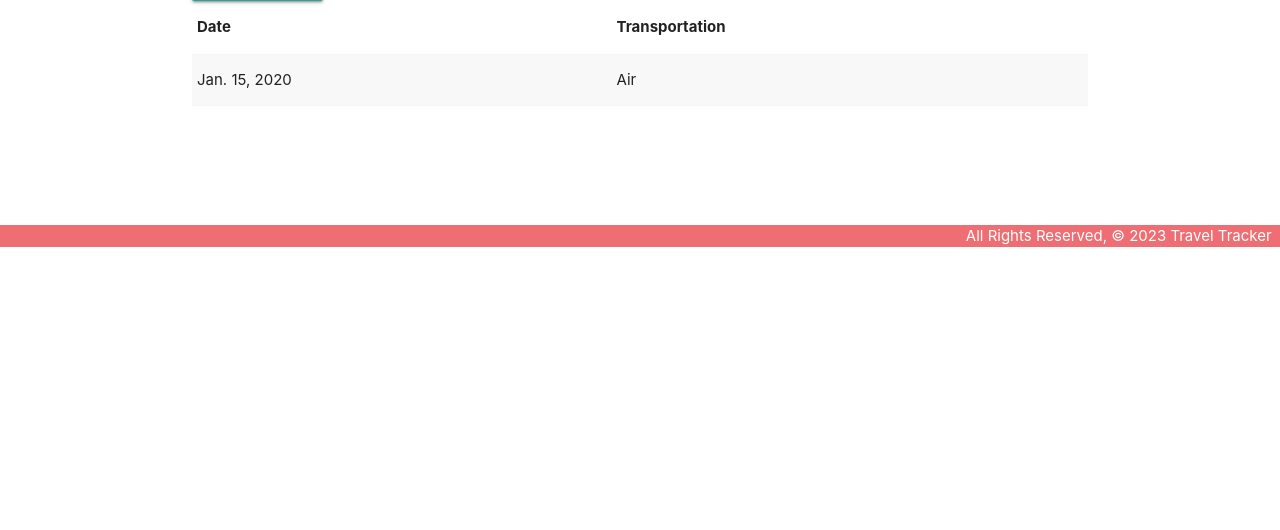
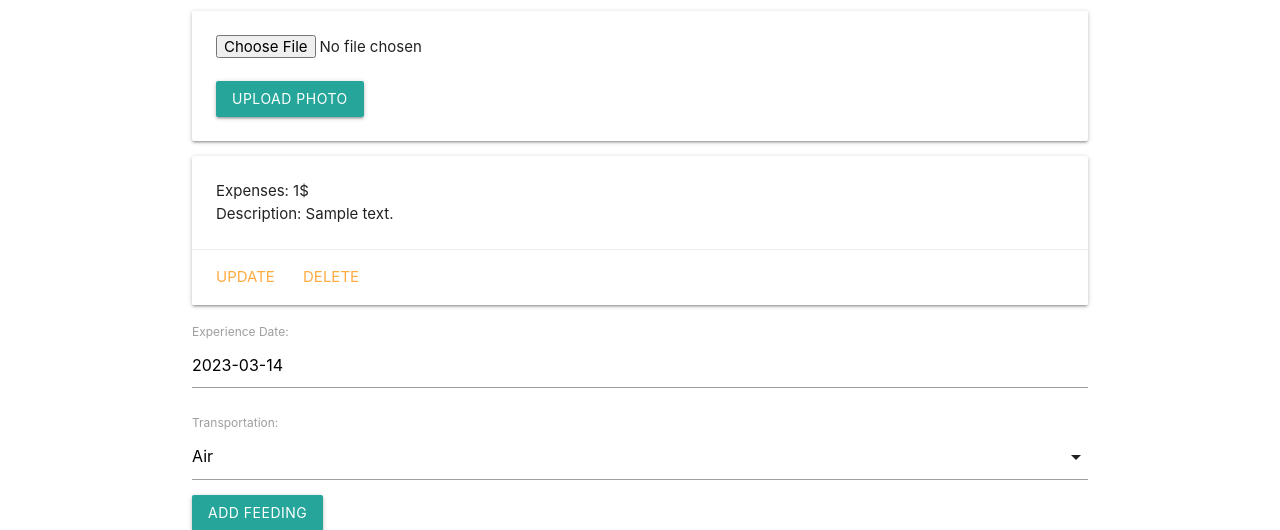
Before and after one commit to blkurd/Tour-Guide, a Django app: page /experiences/1/ in a window 1280 px wide. Shown: the part 553-1083 px from the top of the page. Before the commit the page ends 800 px from the top, so only its background shows below. Run offline with Django 4.2, Linux system fonts and the light colour scheme; tables that the repository leaves empty hold one stand-in row (values such as "Sample post").

Commit message:
photos don't upload, trying to fix it

```diff
--- a/traveltracker/main_app/admin.py
+++ b/traveltracker/main_app/admin.py
@@ -1,8 +1,9 @@
 from django.contrib import admin
 # import your models here
-from .models import Trip, Experience, Feeding
+from .models import Trip, Experience, Feeding, Photo
 
 # Register your models here
 admin.site.register(Trip)
 admin.site.register(Experience)
 admin.site.register(Feeding)
+admin.site.register(Photo)
--- a/traveltracker/main_app/models.py
+++ b/traveltracker/main_app/models.py
@@ -49,7 +49,7 @@ class Feeding(models.Model):
 #     return reverse('trips', kwargs={'trip_id': self.id })
 
    def get_absolute_url(self):
-      return reverse('detail', kwargs={'experience_id': self.id })
+      return reverse('experience_detail', kwargs={'experience_id': self.id })
 
 # We can change the default sort by date, means that it will sort dates from newest to oldest and adding the oldest date to the bottom
 # in the feeding choices by doing the following:
@@ -59,14 +59,5 @@ class Meta:
 class Photo(models.Model):
     url = models.CharField(max_length=200)
     experience = models.ForeignKey(Experience, on_delete=models.CASCADE)
-
     def __str__(self):
         return f"Photo for experience_id: {self.experience_id} @{self.url}"
-
-
-class Photo(models.Model):
-    url = models.CharField(max_length=200)
-    trip = models.ForeignKey(Trip, on_delete=models.CASCADE)
-
-    def __str__(self):
-        return f"Photo for trip_id: {self.trip_id} @{self.url}"
--- a/traveltracker/main_app/templates/experiences/experience_detail.html
+++ b/traveltracker/main_app/templates/experiences/experience_detail.html
@@ -1,8 +1,26 @@
-{% extends 'base.html' %}
-{% block content %}
+{% extends 'base.html' %} {% block content %}
 
 <h2>Experience Details</h2>
 
+<div>
+
+  {% for photo in experience.photo_set.all %}
+      <img src="{{photo.url}}" alt="photo of experience" class="responsive-img card-panel">
+  {% empty %}
+      <div class="card-panel teal-text center-align">No Photos to Display</div>
+  {% endfor %}
+  <!-- Here's where the photo form will live -->
+  <form class="card-panel"
+        action="{% url 'add_photo' experience.id %}"
+        method="POST"
+        enctype="multipart/form-data"
+  >
+        {% csrf_token %}
+        <input type="file" name="photo-file" />
+        <br/><br/>
+        <input type="submit" class="btn" value="Upload Photo"/>
+  </form>
+  </div>
 
 <div class="col s6">
   <div class="card">
@@ -18,45 +36,45 @@
   </div>
 </div>
 
-
 <div class="clo s6">
   <form action="{% url 'add_feeding' experience.id %}" method="POST">
-    {% csrf_token %}
-    {{ feeding_form.as_p }}
-    <input type="submit" class="btn" value="Add Feeding">
+    {% csrf_token %} {{ feeding_form.as_p }}
+    <input type="submit" class="btn" value="Add Feeding" />
   </form>
   <table class="striped">
     <thead>
-      <tr><th>Date</th><th>Transportation</th></tr>
+      <tr>
+        <th>Date</th>
+        <th>Transportation</th>
+      </tr>
     </thead>
     <tbody>
       {% for feeding in experience.feeding_set.all %}
       <tr>
         <td>{{ feeding.date }}</td>
         <td>{{ feeding.get_transportation_display }}</td>
-
       </tr>
       {% endfor %}
     </tbody>
   </table>
-
 </div>
 
+
+
 <script>
-
-    const dateEl = document.getElementById('id_date')
+  const dateEl = document.getElementById("id_date");
   // M is materialize global variable
   M.Datepicker.init(dateEl, {
-       format: 'yyyy-mm-dd',
+    format: "yyyy-mm-dd",
     defaultDate: new Date(),
     setDefaultDate: true,
-        autoClose: true
-    })
+    autoClose: true,
+  });
 
   // We are, again, using JavaScript here to fix up the selector tool for transportation
 
-    const selectEl = document.getElementById('id_transportation')
-    M.FormSelect.init(selectEl)
+  const selectEl = document.getElementById("id_transportation");
+  M.FormSelect.init(selectEl);
+</script>
 
-  </script>
 {% endblock %}
--- a/traveltracker/main_app/templates/experiences/experiences-index.html
+++ b/traveltracker/main_app/templates/experiences/experiences-index.html
@@ -9,7 +9,7 @@
       <p>Location: {{ expreience.location }}</p>
       <!-- <a href="/experiences/{{ expreience.id }}"> View Details</a> -->
       <!-- This is the other way of writing links in Django -->
-      <a href="{% url 'detail' expreience.id %}"> View Details</a>
+      <a href="{% url 'experience_detail' expreience.id %}"> View Details</a>
     </div>
   </div>
   {% endfor %}
--- a/traveltracker/main_app/urls.py
+++ b/traveltracker/main_app/urls.py
@@ -9,29 +9,35 @@ urlpatterns = [
 
   path('about/', views.about, name='about'),
 
+# ____________________________________________________________Trip paths_______________________________________________________________
+
   path('trips/', views.trips_index, name='trips'),
+
   path('trips/create/', views.TripCreate.as_view(), name='trip-create'),
-
-
-  path('experiences/', views.experiences_index, name='experience-index'),
-
-  path('experiences/create/', views.ExperienceCreate.as_view(), name='experience-create'),
 
   path('trips/<int:pk>/update/', views.TripUpdate.as_view(), name='trip-update'),
 
   path('trips/<int:pk>/delete/', views.TripDelete.as_view(), name='trip-delete'),
 
 
+# _______________________________________________________________Experience paths________________________________________________________
+
+  path('experiences/', views.experiences_index, name='experience-index'),
+
+  path('experiences/create/', views.ExperienceCreate.as_view(), name='experience-create'),
+
   path('experiences/<int:pk>/update/', views.ExperienceUpdate.as_view(), name='experience-update'),
 
   path('experiences/<int:pk>/delete/', views.ExperienceDelete.as_view(), name='experience-delete'),
 
+  path('experiences/<int:experience_id>/', views.experience_detail, name='experience_detail'),
 
-  path('experiences/<int:experience_id>/', views.experience_detail, name='detail'),
+# Feedings for experience
 
   path('experiences/<int:experience_id>/add_feeding/', views.add_feeding, name='add_feeding'),
 
+# Experience path for photo
 
-
+  path('experiences/<int:experience_id>/add_photo/', views.add_photo, name='add_photo'),
 
 ]
--- a/traveltracker/main_app/views.py
+++ b/traveltracker/main_app/views.py
@@ -2,10 +2,18 @@ from django.shortcuts import render, redirect
 from django.views.generic.edit import CreateView, UpdateView, DeleteView
 from .models import Trip, Experience
 from .forms import FeedingFrom
+import uuid  #This is a python package for creating unique identifiers.
+import boto3 # what we will use to connect s3
+from django.conf import settings
+
+AWS_ACCESS_KEY = settings.AWS_ACCESS_KEY
+AWS_SECRET_ACCESS_KEY = settings.AWS_SECRET_ACCESS_KEY
+S3_BUCKET = settings.S3_BUCKET
+S3_BASE_URL = settings.S3_BUCKET_URL
+
 
 # Create your views here.
 # Define the home view
-
 
 def home(request):
     # Include an .html file extension - unlike when rendering EJS templates
@@ -36,7 +44,7 @@ def add_feeding(request, experience_id):
         new_feeding = form.save(commit=False)
         new_feeding.experience_id = experience_id
         new_feeding.save()
-    return redirect('detail', experience_id=experience_id)
+    return redirect('experience_detail', experience_id=experience_id)
 
 # Below is a detail route for experiences
 # experience_id is defined, expecting an interger, in our url
@@ -52,7 +60,6 @@ def experience_detail(request, experience_id):
 #  _____________________________Trip CRUD_____________________________________________
 class TripCreate(CreateView):
     model = Trip
-
     # fields here is an attribute and is required for a createview. It talk to the form and tells it to use all of its fields
     fields = '__all__'
     success_url = '/trips'
@@ -91,3 +98,33 @@ class ExperienceUpdate(UpdateView):
 class ExperienceDelete(DeleteView):
     model = Experience
     success_url='/experiences'
+
+
+def add_photo(request, experience_id):
+    # photo_file will be the name attribute of our form input
+    # input type will be file
+    photo_file = request.FILES.get('photo_file', None)
+
+    if photo_file:
+        # This accesses the s3 bucket and use it to create a reference to the boto3 client
+        s3 = boto3.client('s3', aws_access_key_id=AWS_ACCESS_KEY, aws_secret_access_key=AWS_SECRET_ACCESS_KEY)
+        # This line below is for creating a unique key for our photos
+        key = uuid.uuid4().hex[:6] + photo_file.name[photo_file.name.rfind('.'):]
+        # We are going to use try ... except which is just like try .... catch in js
+        # to handle the situation if anything should go wrong
+        try:
+            # if success, it upload the photo file
+            s3.upload_fileobj(photo_file, S3_BUCKET, key)
+            # build the full url string to upload to s3
+            url = f"{S3_BASE_URL}{S3_BUCKET}/{key}"
+            # if our upload(that used boto3) was successful
+            # we want to use that photo location to create a Photo model
+            photo = Photo(url=url, experience_id=experience_id)
+            # save the instance to the db = database
+            photo.save()
+        except Exception as error:
+            # print an error message
+            print('Error uploading photo', error)
+            return redirect('experience_detail', experience_id=experience_id)
+    # upon success redirect to detail page
+    return redirect('experience_detail', experience_id=experience_id)
```
Also changed, not shown: traveltracker/main_app/migrations/0010_delete_photo.py (added), traveltracker/main_app/migrations/0011_photo.py (added). Lines whose indentation alone changed are shown as unchanged.
